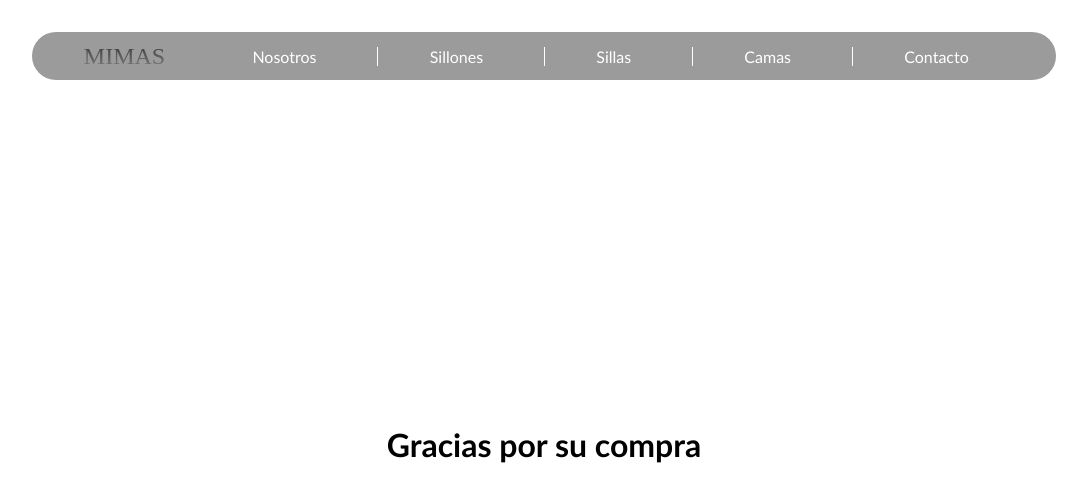
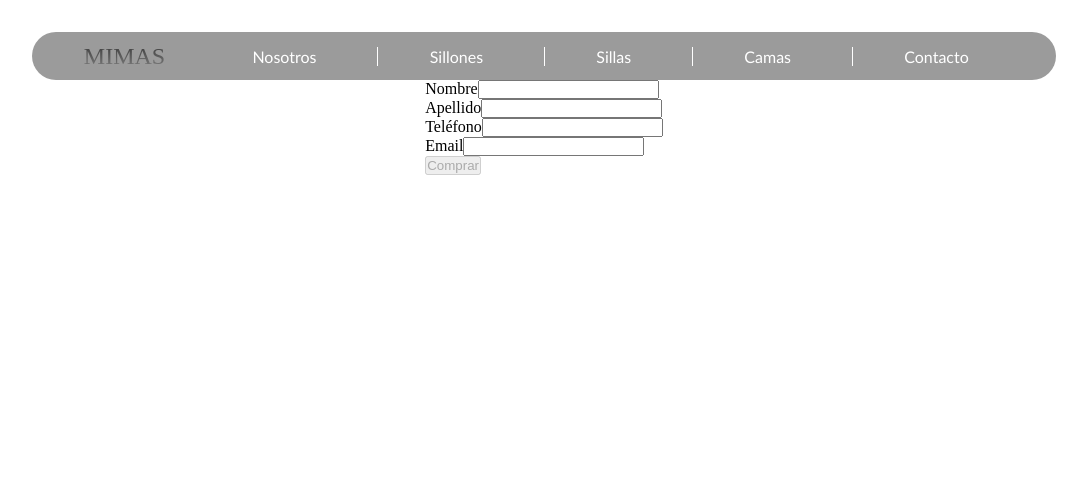
Before and after one commit to Octavio-Borelli/Proyecto-React-Borelli, a React (Create React App) app: page /cart/checkout in a window 1280 px wide. Shown: the top 502 px of the page, without its empty margins (96-1183 px from the left). Built offline with nearby package versions, Linux system fonts and the light colour scheme.

Commit message:
Item Collection II

```diff
--- a/src/App.css
+++ b/src/App.css
@@ -118,7 +118,7 @@
   width: 100%;
   justify-content: center;
   align-items: center;
-  margin-top: 8rem;
+  margin-top: 3rem;
 
 }
 
--- a/src/components/ArtAgregadosCart/ArtAgregadosCart.jsx
+++ b/src/components/ArtAgregadosCart/ArtAgregadosCart.jsx
@@ -1,17 +1,14 @@
 import React, { useContext } from 'react'
 import { CartContext } from '../../context/CartProveedor'
 
-const ArtAgregadosCart = () => {
+const ArtAgregadosCart = ({ objeto }) => {
 
-    const { agregarAlCarrito, removeItem } = useContext(CartContext)
+    const { removeItem } = useContext(CartContext)
 
     return (
-        <>
-            {agregarAlCarrito.map((objeto) =>
-                <div key={objeto.id} objeto={objeto}>
 
+        <div >
             <img className="imagenObjeto" src={objeto.img} alt="" />
-                    <h3>Id: {objeto.id}</h3>
             <h3>Nombre: {objeto.nombre}</h3>
             <h3>Precio: $ {objeto.precio}</h3>
             <h3>Cantidad: {objeto.cantidad}</h3>
@@ -20,7 +17,7 @@ const ArtAgregadosCart = () => {
                 <button className='btnItem' onClick={() => removeItem(objeto.id)}>Eliminar</button>
             </div>
         </div>
-            )} </>);
-}
+    )
+};
 
 export default ArtAgregadosCart
--- a/src/components/Cart/Cart.jsx
+++ b/src/components/Cart/Cart.jsx
@@ -2,39 +2,34 @@ import React, { useContext } from 'react'
 import { CartContext } from '../../context/CartProveedor'
 import { Link } from 'react-router-dom';
 import ArtAgregadosCart from '../ArtAgregadosCart/ArtAgregadosCart';
+import Checkout from '../Checkout/Checkout';
 
 
 const Cart = () => {
 
     const { agregarAlCarrito, vaciarCarrito, sumaTotalCarrito } = useContext(CartContext)
 
-
     return (
         <>
-            {agregarAlCarrito.length === 0 ?
+            {agregarAlCarrito.length > 0 ? (
+                <div>
+                    <Checkout agregarAlCarrito={agregarAlCarrito} sumaTotalCarrito={sumaTotalCarrito} />
+                    <div className='agregadosCart'>
+                        {agregarAlCarrito.map((objeto) => (
+                            <ArtAgregadosCart key={objeto.id} objeto={objeto} />))}
+                    </div>
+                    <div>
+                        <button className='btnItem' onClick={vaciarCarrito}>Vaciar carrito</button>
+                    </div>
+                </div>)
+                :
                 <div>
                     <h3>carrito vacio</h3>
                     <Link to={"/"}>volver</Link>
                 </div>
-                :
-                <div>
-                    <div className='agregadosCart'>
-                        <ArtAgregadosCart />
-                    </div>
-
-                    <div>
-                        <button className='btnItem' onClick={vaciarCarrito}>Vaciar carrito</button>
-                    </div>
-                    <h2>Total: $ {sumaTotalCarrito(agregarAlCarrito)}</h2>
-
-                </div>
-
             }
-
         </>
-
     )
-
 }
 
 export default Cart
--- a/src/components/Checkout/Checkout.jsx
+++ b/src/components/Checkout/Checkout.jsx
@@ -1,11 +1,64 @@
 import React from 'react';
+import useFireStore from '../../hooks/useFireStore';
+import { useState } from 'react';
 
-const Checkout = () => {
+const Checkout = ({ agregarAlCarrito, sumaTotalCarrito }) => {
+
+    const [form, setForm] = useState({
+
+        buyer: {
+            nombre: "",
+            apellido: "",
+            teléfono: "",
+            email: "",
+        },
+        items: agregarAlCarrito,
+        total: sumaTotalCarrito,
+    })
+
+    const { emitirTicket } = useFireStore()
+
+    const handleChange = (e) => {
+
+        setForm({
+            ...form,
+            buyer: {
+                ...form.buyer,
+                [e.target.name]: e.target.value
+            }
+        })
+    }
+
+    const handleSubmit = (e) => {
+        e.preventDefault();
+        emitirTicket({ datos: form })
+    };
+
     return (
 
-        <div className="contenedorObjetoCheckout">
-            <h1>Gracias por su compra</h1>
-        </div>
+
+        <form onSubmit={handleSubmit} >
+            <div>
+                <label>Nombre</label>
+                <input onChange={handleChange} name="nombre" value={form.buyer.nombre} type="text" />
+            </div>
+            <div>
+                <label>Apellido</label>
+                <input onChange={handleChange} name="apellido" value={form.buyer.apellido} type="mail" />
+            </div>
+            <div>
+                <label>Teléfono</label>
+                <input onChange={handleChange} name="teléfono" value={form.buyer.teléfono} type="number" />
+            </div>
+            <div>
+                <label>Email</label>
+                <input onChange={handleChange} name="email" value={form.buyer.email} type="email" />
+            </div>
+            <div >
+                <button disabled={!form.buyer.nombre || !form.buyer.apellido || !form.buyer.teléfono || !form.buyer.email} type='submit' value="Comprar">Comprar</button>
+            </div>
+        </form >
+
     )
 }
 
--- a/src/components/ItemCount/ItemCount.jsx
+++ b/src/components/ItemCount/ItemCount.jsx
@@ -7,7 +7,7 @@ import { CartContext } from '../../context/CartProveedor';
 
 const ItemCount = ({ inicial, stock, objeto }) => {
 
-    const { addItem, isInCart, agregarAlCarrito, } = useContext(CartContext);
+    const { addItem, isInCart } = useContext(CartContext);
     const [contador, setContador] = useState(inicial);
 
 
@@ -22,8 +22,6 @@ const ItemCount = ({ inicial, stock, objeto }) => {
             setContador(contador - 1);
         }
     };
-
-
 
 
     return (
--- a/src/components/ItemDetail/ItemDetail.jsx
+++ b/src/components/ItemDetail/ItemDetail.jsx
@@ -13,9 +13,7 @@ const ItemDetail = ({ objeto }) => {
                 <img src={objeto.img} className="imagenObjeto" alt="" />
             </div>
             <div className="derecha">
-                <h4 className="idObjeto">{objeto.id}</h4>
-                <h4 className="precioObjeto">{objeto.precio}</h4>
-                <h4 className="stockObjeto">{objeto.stock}</h4>
+                <h4 className="precioObjeto">$ {objeto.precio}</h4>
                 <h4 className="descripcionObjeto">{objeto.descripcion}</h4>
             </div>
             <div className="contadorContenedor">
--- a/src/components/ItemListContainer/ItemListContainer.jsx
+++ b/src/components/ItemListContainer/ItemListContainer.jsx
@@ -1,4 +1,4 @@
-import React, { useEffect } from 'react';
+import React, { useEffect, useState } from 'react';
 import ItemList from '../ItemList/ItemList';
 import useFireStore from '../../hooks/useFireStore';
 import { useParams } from 'react-router-dom';
@@ -7,17 +7,17 @@ import { useParams } from 'react-router-dom';
 function ItemListContainer() {
 
     const { categoryId } = useParams();
-    const { itemsMueble, getData } = useFireStore();
-
-    console.log(categoryId)
+    const { itemsMueble, getData } = useFireStore()
 
     useEffect(() => {
-        getData({ categoryId });
-    }, []);
+        getData()
+    }, [])
 
     return (
         <>
-            <ItemList itemsMueble={itemsMueble} />
+
+            {/* {<ItemList itemsMueble={itemsMueble} />} */}
+            {<ItemList itemsMueble={categoryId === undefined ? itemsMueble : itemsMueble.filter((f) => f.categoryId === categoryId)} />}
         </>
     );
 };
--- a/src/context/CartProveedor.jsx
+++ b/src/context/CartProveedor.jsx
@@ -25,11 +25,15 @@ const CartProveedor = ({ children }) => {
         return agregarAlCarrito.some((objeto) => objeto.id === id)
     };
 
-    const sumaTotalCarrito = () => {
-        let total = 0;
-        agregarAlCarrito.map(({ precio, cantidad }) => total = total += precio * cantidad)
-        return total;
-    }
+
+    let sumaTotalCarrito = agregarAlCarrito.map((ttl) => ttl.precio * ttl.cantidad).reduce((accumulator, curr) => accumulator + curr, 0);
+
+
+    // const sumaTotalCarrito = () => {
+    //     let total = 0;
+    //     agregarAlCarrito.map(({ precio, cantidad }) => total = total += precio * cantidad)
+    //     return total;
+    // }
 
     const totalItems = () => {
         let totales = 0;
--- a/src/hooks/useFireStore.jsx
+++ b/src/hooks/useFireStore.jsx
@@ -1,14 +1,13 @@
-import { collection, getDocs, doc, getDoc } from 'firebase/firestore';
+import { collection, getDocs, doc, getDoc, addDoc, updateDoc } from 'firebase/firestore';
 import db from '../firebase/firebase';
 import { useState } from 'react';
-
 
 const useFireStore = () => {
 
     const [itemsMueble, setItemsMueble] = useState([]);
     const [muebleIndividual, setMuebleIndividual] = useState({});
 
-    const getData = async ({ categoryId }) => {
+    const getData = async () => {
 
         try {
             const data = collection(db, "muebles");
@@ -16,19 +15,13 @@ const useFireStore = () => {
             const result = col.docs.map(
                 (doc) => (doc = { id: doc.id, ...doc.data() })
             );
-            if (categoryId) {
-                const categoriaProductoNav = result.filter(
-                    (producto) => producto.categoryId === categoryId
-                );
-                setItemsMueble(categoriaProductoNav);
-            } else {
-                setItemsMueble(result);
-            }
+            setItemsMueble(result);
 
         } catch (error) {
             console.log(error);
         }
     };
+
 
     const getMuebleIndividual = async ({ id }) => {
 
@@ -44,11 +37,24 @@ const useFireStore = () => {
         }
     };
 
+    const emitirTicket = async ({ datos }) => {
+        try {
+            const col = collection(db, "orders");
+            const ticket = await addDoc(col, datos);
+            alert(ticket.id);
+
+        } catch (error) {
+            console.log(error)
+        }
+    }
+
+
     return {
         getData,
         itemsMueble,
         muebleIndividual,
-        getMuebleIndividual
+        getMuebleIndividual,
+        emitirTicket,
     }
 }
 
--- a/src/routes/index.jsx
+++ b/src/routes/index.jsx
@@ -6,8 +6,6 @@ import ItemDetailContainer from "../components/ItemDetailContainer/ItemDetailCon
 import ItemListContainer from "../components/ItemListContainer/ItemListContainer";
 import Navbar from "../components/Navbar/Navbar";
 import Nosotros from "../components/Nosotros/Nosotros";
-
-
 
 const Rutas = () => {
     return (
```
Also changed, not shown: src/components/Input/Input.jsx (added, +11 -0 lines), src/Markdown/README.md (added). Lines whose indentation alone changed are shown as unchanged.
